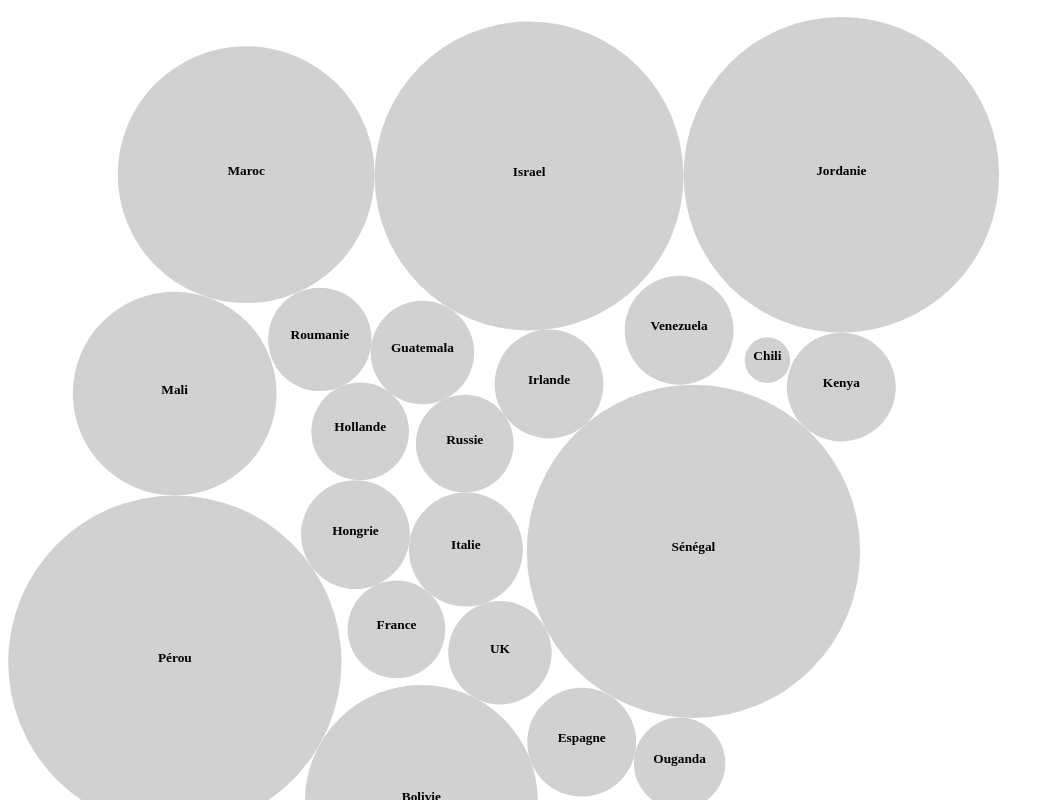
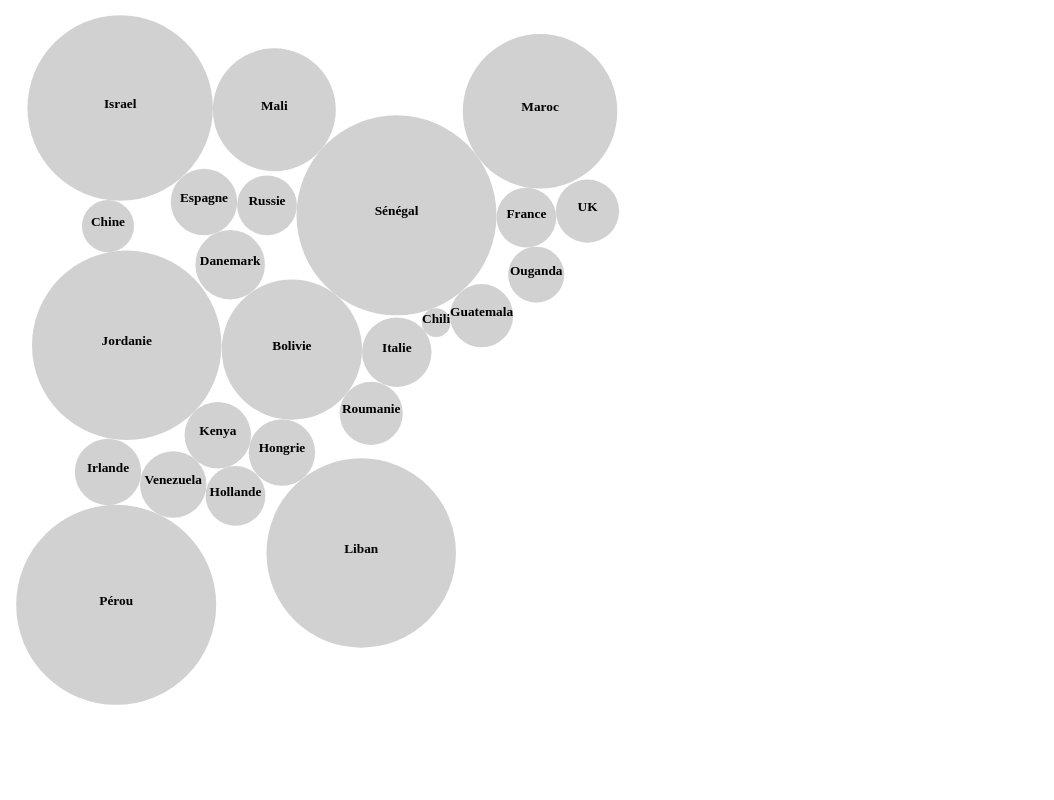
Before and after one commit to theodo/audit-universe-grape-graphe, a Vue app: page / in a window 1280 px wide. Shown: the top 800 px of the page, without its empty margins (0-1054 px from the left). Built offline with nearby package versions, Linux system fonts and the light colour scheme; the HTML template or start-up script is replaced by a standard one.

Commit message:
add sizes parameters

```diff
--- a/package.json
+++ b/package.json
@@ -1,6 +1,6 @@
 {
   "name": "weweb-custom",
-  "version": "2.7.0",
+  "version": "2.8.0",
   "scripts": {
     "build": "weweb build",
     "serve": "weweb serve"
--- a/src/App.vue
+++ b/src/App.vue
@@ -300,6 +300,8 @@ const props = (d) => {
     numberOfColumns: 3,
     useLogarithmicScale: true,
     LogarithmicFactor: 0.5,
+    maxRadius: 100,
+    minRadius: 5,
   };
 };
 const props1 = props(data1);
--- a/src/components/BubbleGraph.vue
+++ b/src/components/BubbleGraph.vue
@@ -16,6 +16,8 @@ export default {
       numberOfColumns: Number,
       useLogarithmicScale: Boolean,
       LogarithmicFactor: Number,
+      maxRadius: Number,
+      minRadius: Number,
     },
   },
   setup(props) {
@@ -35,7 +37,8 @@ export default {
         useLogarithmicScale,
         LogarithmicFactor,
         data,
-        maxRadius
+        maxRadius,
+        minRadius
       ) => {
         const maxValue = Math.max(...data.map((x) => x.value));
 
@@ -44,8 +47,11 @@ export default {
               .scalePow()
               .exponent(LogarithmicFactor)
               .domain([0, maxValue])
-              .range([7, maxRadius])
-          : d3.scaleLinear().domain([0, maxValue]).range([5, maxRadius]);
+              .range([minRadius, maxRadius])
+          : d3
+              .scaleLinear()
+              .domain([0, maxValue])
+              .range([minRadius, maxRadius]);
       };
 
       const getSvgDimension = (data, sizeScale, maxRadius) => {
@@ -80,13 +86,21 @@ export default {
       let containerWidth = this.$refs.container.clientWidth;
 
       const maxRadius =
-        containerWidth / (2 * this.bubbleGraphProps.numberOfColumns);
+        this.bubbleGraphProps.maxRadius === 0
+          ? containerWidth / (2 * this.bubbleGraphProps.numberOfColumns)
+          : this.bubbleGraphProps.maxRadius;
+
+      const minRadius =
+        this.bubbleGraphProps.minRadius === 0
+          ? 5
+          : this.bubbleGraphProps.minRadius;
 
       const size = getSizeScale(
         this.bubbleGraphProps.useLogarithmicScale,
         this.bubbleGraphProps.LogarithmicFactor,
         data,
-        maxRadius
+        maxRadius,
+        minRadius
       );
 
       const { width, height } = getSvgDimension(data, size, maxRadius);
```
Also changed, not shown: 1 other file (tests, documents, lock files or other folders).
